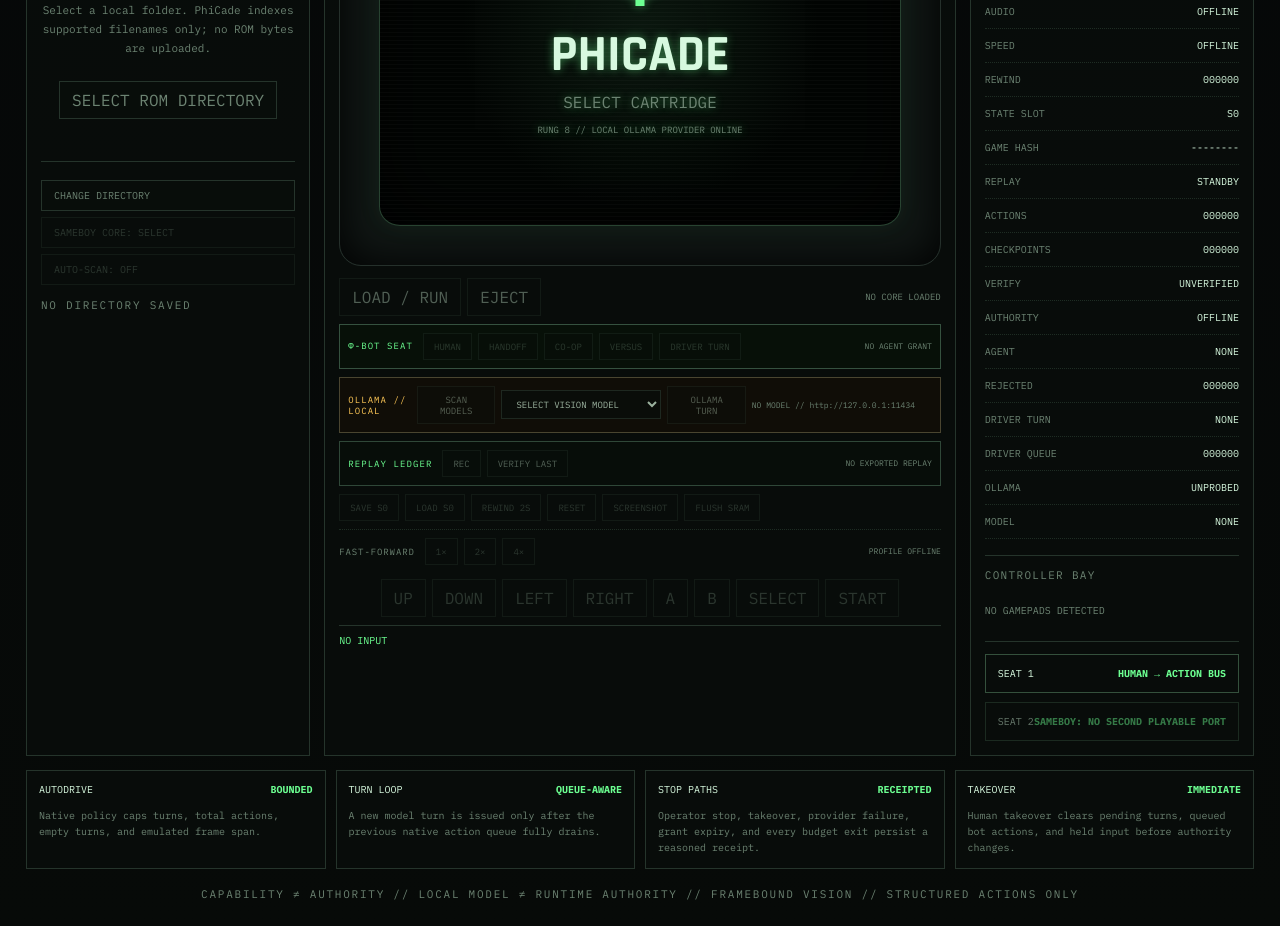
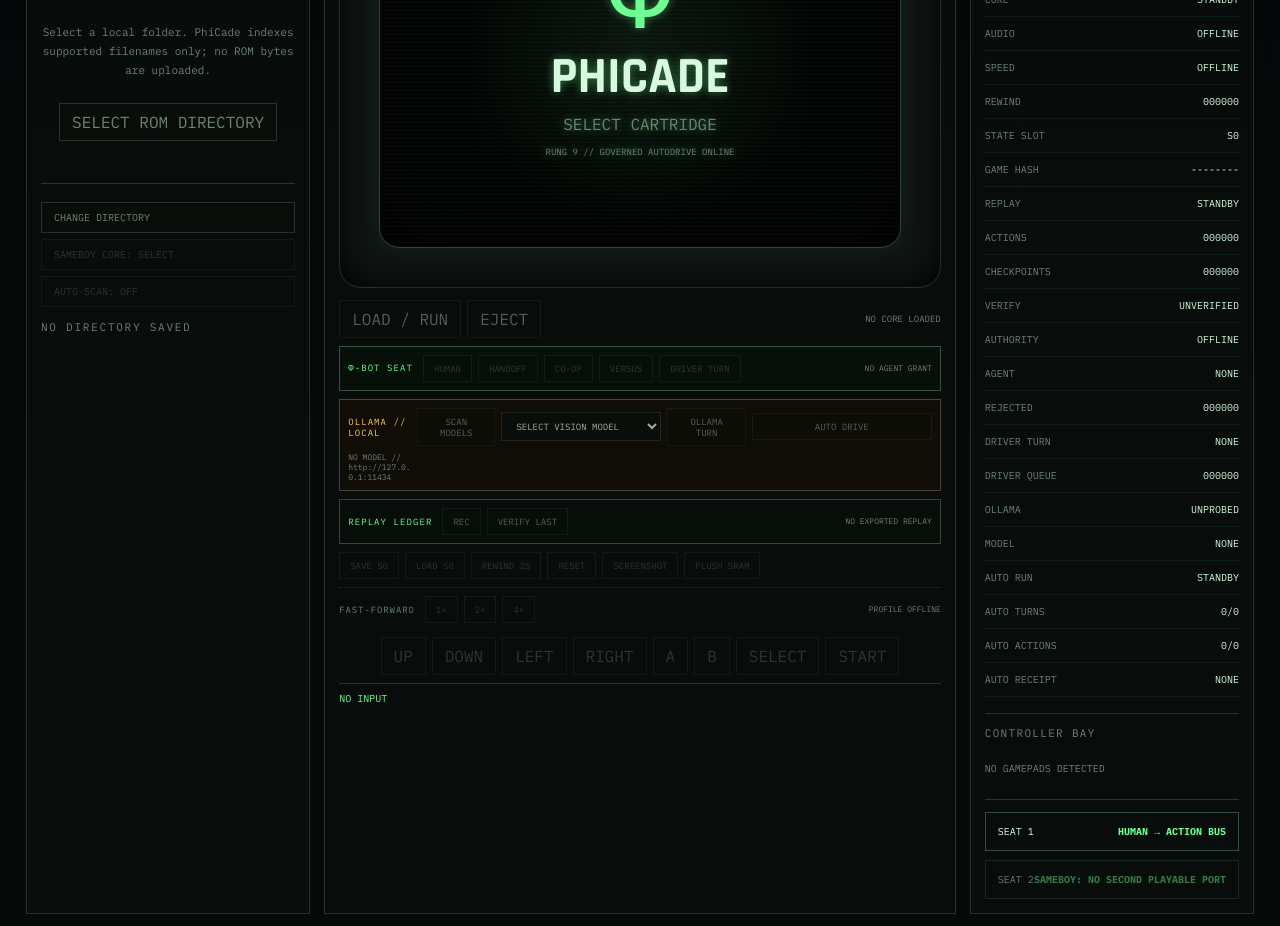
Before and after one commit to MichaelWave369/PhiCade, a React (Vite) app in the folder apps/desktop/: page / in a window 1280 px wide. Shown: the part 520-1446 px from the top of the page. Built offline with nearby package versions, Linux system fonts and the light colour scheme.

Commit message:
feat: add autonomous operator controls and bounded telemetry

```diff
--- a/apps/desktop/src/App.tsx
+++ b/apps/desktop/src/App.tsx
@@ -747,6 +747,7 @@ export function App() {
           <span><i className={`lamp ${authority?.mode === "phi-bot" || authority?.mode === "coop" ? "lamp-amber" : "lamp-green"}`} /> AUTHORITY {authority?.mode?.toUpperCase() ?? "OFFLINE"}</span>
           <span><i className={`lamp ${driverPendingTurnId !== null || driverQueuedActions > 0 ? "lamp-amber" : "lamp-green"}`} /> DRIVER {driverPendingTurnId !== null ? `TURN ${driverPendingTurnId}` : driverQueuedActions > 0 ? `${driverQueuedActions} QUEUED` : "READY"}</span>
           <span><i className={`lamp ${ollamaOnline ? "lamp-green" : "lamp-amber"}`} /> OLLAMA {providerBusy ? "THINKING" : ollamaOnline ? "LOCAL" : "UNPROBED"}</span>
+          <span><i className={`lamp ${autodrive?.active ? "lamp-amber" : "lamp-green"}`} /> AUTODRIVE {autodrive?.active ? `RUN ${autodrive.runId}` : autodrive?.stopReason?.toUpperCase() ?? "STANDBY"}</span>
         </div>
       </header>
 
@@ -806,7 +807,7 @@ export function App() {
                   <div className="phi-mark">Φ</div>
                   <h2>PHICADE</h2>
                   <p>{selectedGame ? `${selectedGame.system} // ${selectedGame.displayName}` : "SELECT CARTRIDGE"}</p>
-                  <small>RUNG 8 // LOCAL OLLAMA PROVIDER ONLINE</small>
+                  <small>RUNG 9 // GOVERNED AUTODRIVE ONLINE</small>
                 </div>
               )}
             </div>
@@ -814,29 +815,29 @@ export function App() {
 
           <div className="session-strip">
             <button onClick={launchGame} disabled={running || !native}>LOAD / RUN</button>
-            <button onClick={stopGame} disabled={!running || replayRecording}>EJECT</button>
+            <button onClick={stopGame} disabled={!running || replayRecording || autodrive?.active}>EJECT</button>
             <span>{session ? `${session.core.libraryName} ${session.core.libraryVersion}` : "NO CORE LOADED"}</span>
           </div>
 
           <div className="agent-strip">
             <span>Φ-BOT SEAT</span>
-            <button className={authority?.mode === "human" ? "active" : ""} onClick={() => changeControlMode("human")} disabled={!running || replayRecording}>HUMAN</button>
-            <button className={authority?.mode === "phi-bot" ? "active" : ""} onClick={() => changeControlMode("phi-bot")} disabled={!running || replayRecording}>HANDOFF</button>
-            <button className={authority?.mode === "coop" ? "active" : ""} onClick={() => changeControlMode("coop")} disabled={!running || replayRecording}>CO-OP</button>
-            <button onClick={() => changeControlMode("versus")} disabled={!running || replayRecording}>VERSUS</button>
-            <button onClick={runReferenceDriverTurn} disabled={!running || replayRecording || !authority || !["phi-bot", "coop"].includes(authority.mode) || driverPendingTurnId !== null}>DRIVER TURN</button>
+            <button className={authority?.mode === "human" ? "active" : ""} onClick={() => changeControlMode("human")} disabled={!running || replayRecording || autodrive?.active}>HUMAN</button>
+            <button className={authority?.mode === "phi-bot" ? "active" : ""} onClick={() => changeControlMode("phi-bot")} disabled={!running || replayRecording || autodrive?.active}>HANDOFF</button>
+            <button className={authority?.mode === "coop" ? "active" : ""} onClick={() => changeControlMode("coop")} disabled={!running || replayRecording || autodrive?.active}>CO-OP</button>
+            <button onClick={() => changeControlMode("versus")} disabled={!running || replayRecording || autodrive?.active}>VERSUS</button>
+            <button onClick={runReferenceDriverTurn} disabled={!running || replayRecording || autodrive?.active || !authority || !["phi-bot", "coop"].includes(authority.mode) || driverPendingTurnId !== null}>DRIVER TURN</button>
             <small>{lastObservation ?? (authority?.agentId ? `${authority.agentId} // P${authority.agentSeat} // GRANT TO F${authority.expiresAtFrame}` : "NO AGENT GRANT")}</small>
           </div>
 
           <div className="provider-strip">
             <span>OLLAMA // LOCAL</span>
-            <button onClick={refreshOllamaModels} disabled={!native || ollamaScanning || providerBusy}>
+            <button onClick={refreshOllamaModels} disabled={!native || ollamaScanning || providerBusy || autodrive?.active}>
               {ollamaScanning ? "SCANNING..." : "SCAN MODELS"}
             </button>
             <select
               value={settings.ollamaModel ?? ""}
               onChange={(event) => void chooseOllamaModel(event.target.value)}
-              disabled={ollamaModels.length === 0 || providerBusy}
+              disabled={ollamaModels.length === 0 || providerBusy || autodrive?.active}
               aria-label="Ollama model"
             >
               <option value="">SELECT VISION MODEL</option>
@@ -845,15 +846,30 @@ export function App() {
               ))}
             </select>
             <button
-              onClick={runOllamaDriverTurn}
-              disabled={!running || replayRecording || providerBusy || authority?.mode !== "phi-bot" || !settings.ollamaModel || driverPendingTurnId !== null}
+              onClick={() => void runOllamaDriverTurn(false)}
+              disabled={!running || replayRecording || autodrive?.active || providerBusy || authority?.mode !== "phi-bot" || !settings.ollamaModel || driverPendingTurnId !== null}
             >
-              {providerBusy ? "THINKING..." : "OLLAMA TURN"}
+              {providerBusy && !autodrive?.active ? "THINKING..." : "OLLAMA TURN"}
+            </button>
+            <button
+              className={autodrive?.active ? "autodrive-active" : ""}
+              onClick={() => void (autodrive?.active ? endAutodrive() : beginAutodrive())}
+              disabled={
+                !running
+                || replayRecording
+                || !settings.ollamaModel
+                || authority?.mode !== "phi-bot"
+                || (!autodrive?.active && (!ollamaOnline || providerBusy || driverPendingTurnId !== null || driverQueuedActions !== 0))
+              }
+            >
+              {autodrive?.active ? "STOP AUTO" : "AUTO DRIVE"}
             </button>
             <small>
-              {settings.ollamaModel
-                ? `${settings.ollamaModel} // ${settings.ollamaBaseUrl}${lastProviderDurationMs === null ? "" : ` // ${Math.round(lastProviderDurationMs)}MS`}`
-                : `NO MODEL // ${settings.ollamaBaseUrl}`}
+              {autodrive?.active
+                ? `RUN ${autodrive.runId} // ${autodrive.turnsCompleted}/${autodrive.policy.maxTurns}T // ${autodrive.totalActions}/${autodrive.policy.maxTotalActions}A`
+                : settings.ollamaModel
+                  ? `${settings.ollamaModel} // ${settings.ollamaBaseUrl}${lastProviderDurationMs === null ? "" : ` // ${Math.round(lastProviderDurationMs)}MS`}`
+                  : `NO MODEL // ${settings.ollamaBaseUrl}`}
             </small>
           </div>
 
@@ -862,11 +878,11 @@ export function App() {
             <button
               className={replayRecording ? "recording" : ""}
               onClick={replayRecording ? endReplayRecording : beginReplayRecording}
-              disabled={!running || (!replayRecording && profile?.fastForward !== 1)}
+              disabled={!running || autodrive?.active || (!replayRecording && profile?.fastForward !== 1)}
             >
               {replayRecording ? "STOP + EXPORT" : "REC"}
             </button>
-            <button onClick={verifyReplay} disabled={!running || replayRecording || !lastReplay}>VERIFY LAST</button>
+            <button onClick={verifyReplay} disabled={!running || replayRecording || autodrive?.active || !lastReplay}>VERIFY LAST</button>
             <small>
               {lastReplay
                 ? `${lastReplay.receipt.verification?.result?.toUpperCase() ?? "UNVERIFIED"} // ${lastReplay.replaySha256.slice(0, 12)}…`
@@ -877,10 +893,10 @@ export function App() {
           </div>
 
           <div className="session-tools">
-            <button onClick={() => queueSystem("save-state", profile?.saveSlot ?? 0)} disabled={!running || replayRecording}>SAVE S{profile?.saveSlot ?? 0}</button>
-            <button onClick={() => queueSystem("load-state", profile?.saveSlot ?? 0)} disabled={!running || replayRecording}>LOAD S{profile?.saveSlot ?? 0}</button>
-            <button onClick={() => queueSystem("rewind", 2)} disabled={!running || replayRecording}>REWIND 2S</button>
-            <button onClick={() => queueSystem("reset")} disabled={!running || replayRecording}>RESET</button>
+            <button onClick={() => queueSystem("save-state", profile?.saveSlot ?? 0)} disabled={!running || replayRecording || autodrive?.active}>SAVE S{profile?.saveSlot ?? 0}</button>
+            <button onClick={() => queueSystem("load-state", profile?.saveSlot ?? 0)} disabled={!running || replayRecording || autodrive?.active}>LOAD S{profile?.saveSlot ?? 0}</button>
+            <button onClick={() => queueSystem("rewind", 2)} disabled={!running || replayRecording || autodrive?.active}>REWIND 2S</button>
+            <button onClick={() => queueSystem("reset")} disabled={!running || replayRecording || autodrive?.active}>RESET</button>
             <button onClick={takeScreenshot} disabled={!running}>SCREENSHOT</button>
             <button onClick={flushBatteryRam} disabled={!running}>FLUSH SRAM</button>
           </div>
@@ -892,7 +908,7 @@ export function App() {
                 key={speed}
                 className={profile?.fastForward === speed ? "active" : ""}
                 onClick={() => updateFastForward(speed)}
-                disabled={!running || replayRecording}
+                disabled={!running || replayRecording || autodrive?.active}
               >
                 {speed}×
               </button>
@@ -917,7 +933,7 @@ export function App() {
         </section>
 
         <aside className="panel telemetry-panel">
-          <div className="panel-title">RUNTIME // RUNG 8</div>
+          <div className="panel-title">RUNTIME // RUNG 9</div>
           <dl>
             <div><dt>FRAME</dt><dd>{frameNumber.toString().padStart(6, "0")}</dd></div>
             <div><dt>INPUT QUEUE</dt><dd>{bus.pending.toString().padStart(6, "0")}</dd></div>
@@ -940,6 +956,10 @@ export function App() {
             <div><dt>DRIVER QUEUE</dt><dd>{driverQueuedActions.toString().padStart(6, "0")}</dd></div>
             <div><dt>OLLAMA</dt><dd>{providerBusy ? "THINK PAUSE" : ollamaOnline ? "ONLINE" : "UNPROBED"}</dd></div>
             <div><dt>MODEL</dt><dd>{settings.ollamaModel ?? "NONE"}</dd></div>
+            <div><dt>AUTO RUN</dt><dd>{autodrive?.active ? `#${autodrive.runId} ACTIVE` : autodrive?.stopReason?.toUpperCase() ?? "STANDBY"}</dd></div>
+            <div><dt>AUTO TURNS</dt><dd>{autodrive ? `${autodrive.turnsCompleted}/${autodrive.policy.maxTurns}` : "0/0"}</dd></div>
+            <div><dt>AUTO ACTIONS</dt><dd>{autodrive ? `${autodrive.totalActions}/${autodrive.policy.maxTotalActions}` : "0/0"}</dd></div>
+            <div><dt>AUTO RECEIPT</dt><dd>{lastAutodrive ? `RUN ${lastAutodrive.receipt.runId}` : "NONE"}</dd></div>
           </dl>
 
           <div className="rule" />
@@ -981,7 +1001,7 @@ export function App() {
         ))}
       </section>
 
-      <footer>CAPABILITY ≠ AUTHORITY // LOCAL MODEL ≠ RUNTIME AUTHORITY // FRAMEBOUND VISION // STRUCTURED ACTIONS ONLY</footer>
+      <footer>CAPABILITY ≠ AUTHORITY // AUTONOMY ≠ UNBOUNDED AUTHORITY // HUMAN TAKEOVER // EVERY RUN ENDS WITH A RECEIPT</footer>
     </main>
   );
 }
```
